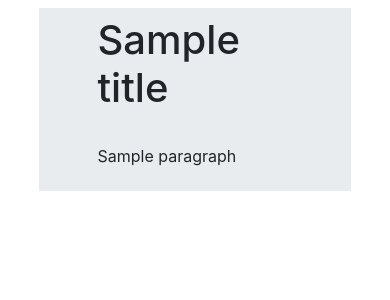
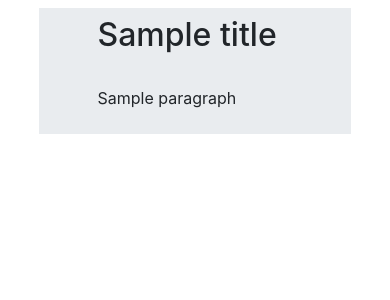
Before and after one commit to jamesdanielwhitford/redis-queue, a Flask app: template queue_app/templates/final.html in a window 390 px wide. Shown: the top 300 px of the page. Run offline with Flask 2, Linux system fonts and the light colour scheme; the template is opened without the code that fills it: most values are stand-ins (such as "Sample title", 1, 10 or a date in 2020).

Commit message:
Update style.css

```diff
--- a/queue_app/static/styles/style.css
+++ b/queue_app/static/styles/style.css
@@ -22,3 +22,10 @@
 #load-page{
     text-align: center;
 }
+
+@media only screen and (max-width: 768px) {
+  /* For mobile phones: */
+  h1 {
+    font-size: 2em;
+  }
+}
```
